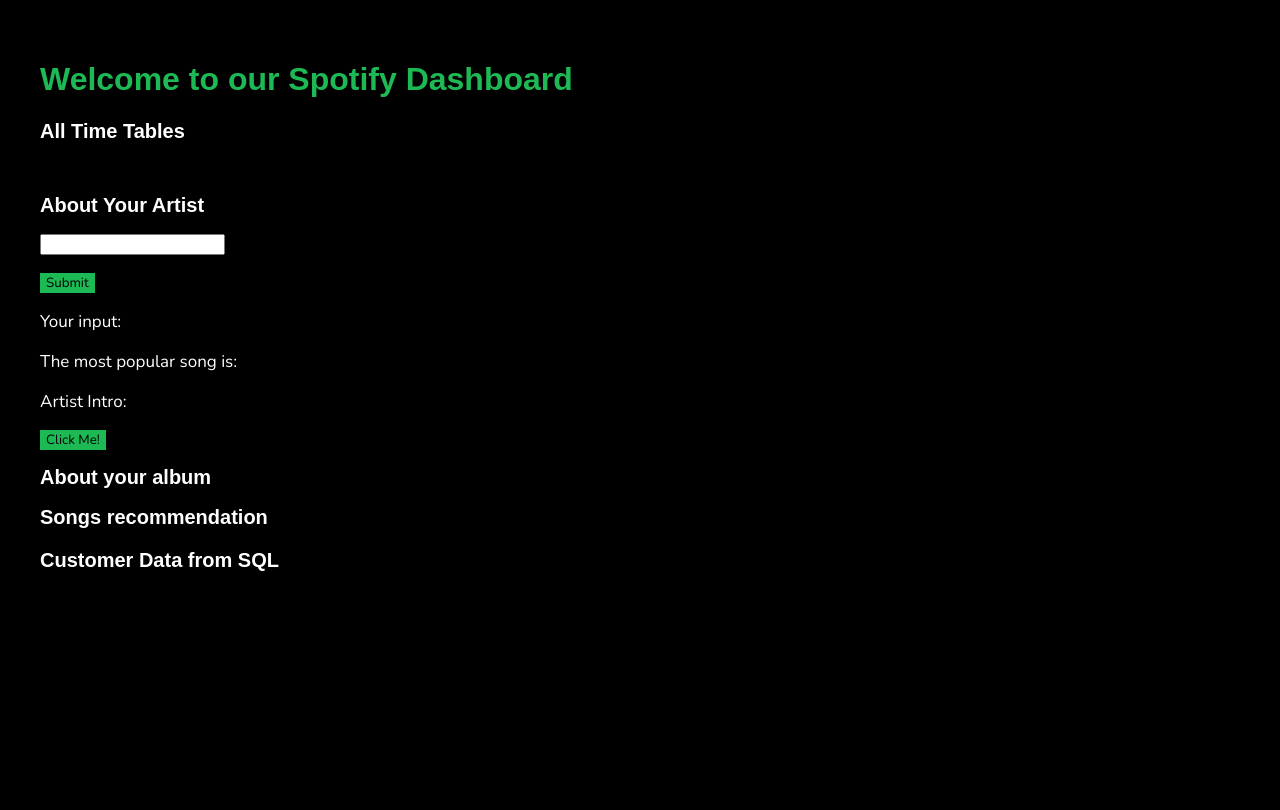
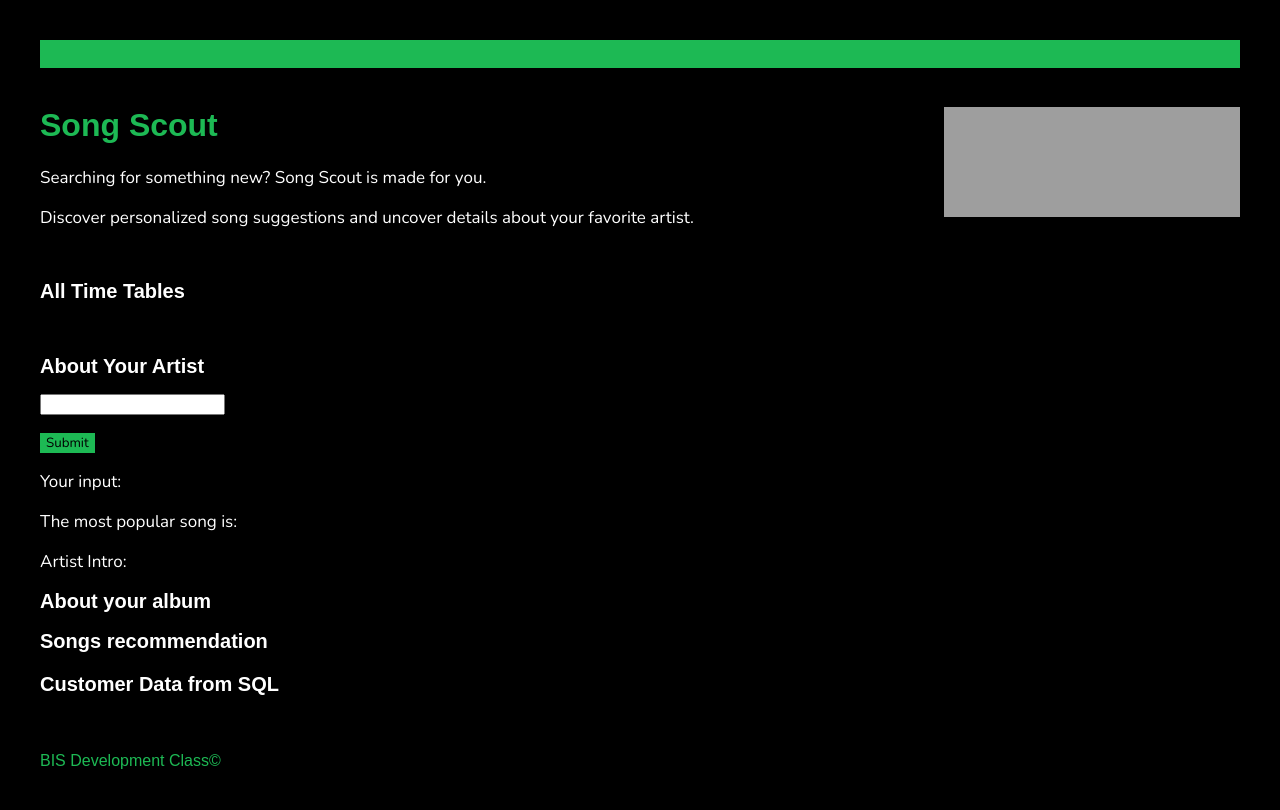
Before and after one commit to MarkPhamm/spotify_app, a Flask app: template spotify_app/templates/index.html in a window 1280 px wide. Before the commit the page ends 571 px from the top, so only its background shows below. Run offline with Flask 3, Linux system fonts and the light colour scheme; the template is opened without the code that fills it, so the values that code supplies are empty; parts of the project's set-up code (start-up, migrations or seed data) failed here and were passed over; some web fonts are replaced; grey boxes are pictures that could not be loaded.

Commit message:
added top bar and images (need to debug) deleted template button added copyright

```diff
--- a/spotify_app/templates/index.html
+++ b/spotify_app/templates/index.html
@@ -3,7 +3,7 @@
 <head>
     <meta charset="UTF-8">
     <link rel="stylesheet" href="{{ url_for('static', filename= 'css/style.css') }}">
-    <link rel="shortcut icon" href="{{ url_for('static', filename='images/ss.ico') }}">
+    <link rel="shortcut icon" href="ss.ico">
     <link rel="preconnect" href="https://fonts.googleapis.com">
     <link rel="preconnect" href="https://fonts.gstatic.com" crossorigin>
     <link href="https://fonts.googleapis.com/css2?family=Notable&family=Nunito:ital,wght@0,200..1000;1,200..1000&display=swap" rel="stylesheet">
@@ -15,7 +15,18 @@
 </head>
 
 <body>
-   <h1>Welcome to our Spotify Dashboard</h1>
+    <div class="topnav">
+        <a class="active" Home</a>
+      </div>
+     <br>
+     <div>
+        <img align="right" src="songscoutxspotify.png" style="width: 296px; height: 110px;" alt="Song Scout">
+        <h1>Song Scout</h1>
+     </div>
+   <p>Searching for something new? Song Scout is made for you.</p>
+   <p>Discover personalized song suggestions and uncover details about your favorite artist.</p>
+   <br>
+
    <h2>All Time Tables</h2>
     {{ top_artist_html|safe }}
     <br>
@@ -29,14 +40,8 @@
    <p id="user_input"><script>document.getElementById("user_input").innerText = "Your input: {{ user_artist|safe }}" </script></p>
    <p id="p_most_popular_song"><script>document.getElementById("p_most_popular_song").innerText = "The most popular song is: {{ most_popular_song|safe }}" </script></p>
    <p id="p_artist_introduction"><script>document.getElementById("p_artist_introduction").innerText = "Artist Intro: {{ chat_gpt_response|safe }}" </script></p>
-   <button onclick="showMessage()">Click Me!</button>
-   <script src="{{ url_for('static', filename= 'js/script.js') }}"></script>
-
-   <!-- <h2>About your album</h2>
-   {{ album_table|safe }}
-   <h2>Songs recommedation</h2>
-   <h3>Customer Data from SQL</h3>
-   {{ customer_tables|safe }} -->
+   <!-- <button onclick="showMessage()">Click Me!</button>
+   <script src="{{ url_for('static', filename= 'js/script.js') }}"></script> -->
 
    <h2>About your album</h2>
    <div id="album_table">
@@ -48,5 +53,8 @@
        {{ customer_tables|safe }}
    </div>
 
+   <br><br>
+   <a id="copyright">BIS Development Class&#169;</a>
+
 </body>
 </html>
```
Also changed, not shown: 1 other file.
